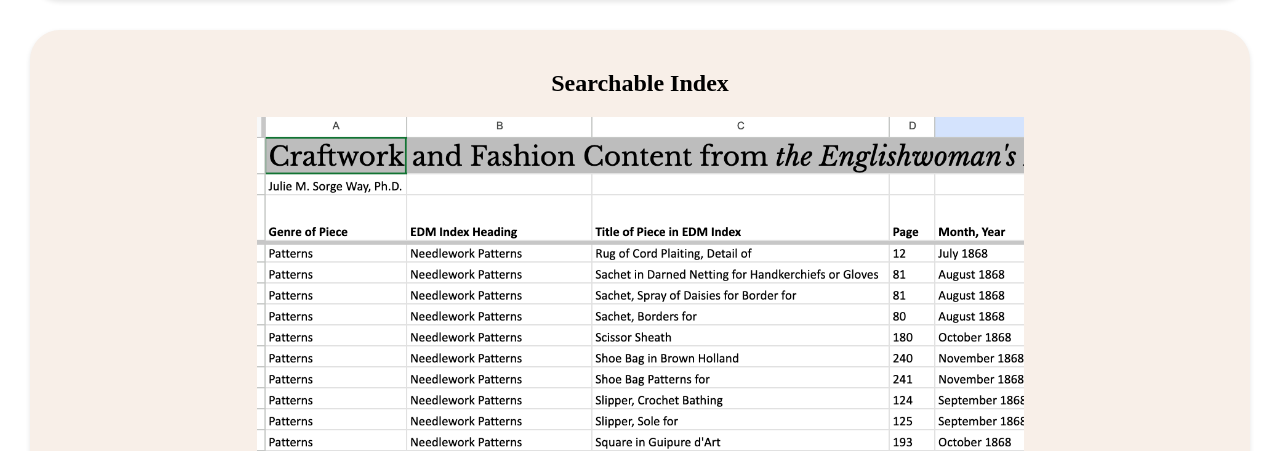
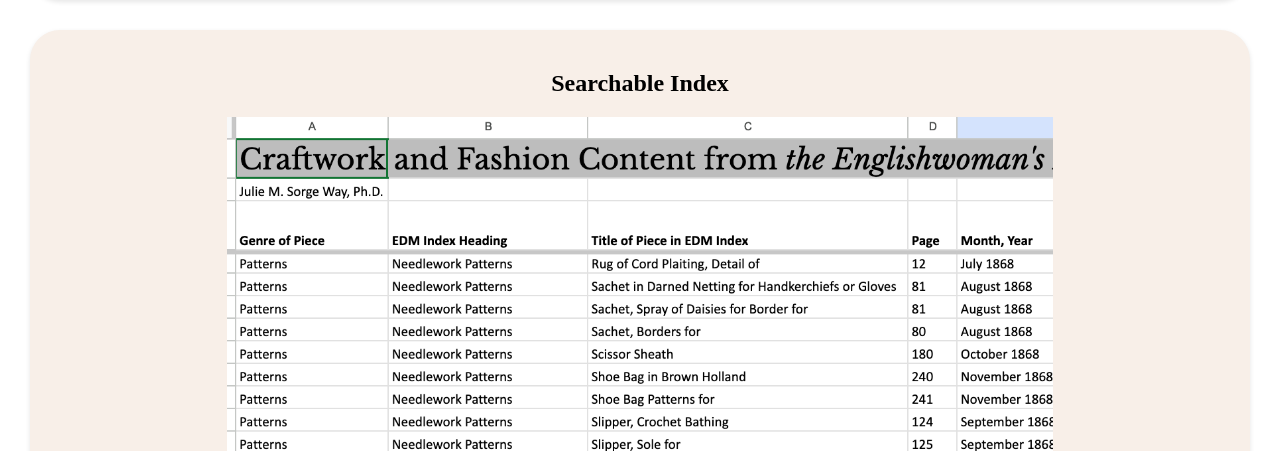
Before and after one commit to jmsw/edm-craftwork, a plain HTML site: page index.html in a window 1280 px wide. Shown: the part 770-1221 px from the top of the page. Drawn offline with Linux system fonts and the light colour scheme.

Commit message:
70% width on spreadsheet image

```diff
--- a/index.html
+++ b/index.html
@@ -77,7 +77,7 @@
 
 <div class="card">
   <h2>Searchable Index</h2><P>
-    <a href="https://docs.google.com/spreadsheets/d/1YZsOp0pYAIA8j91q9xmF4cB385otCOdKQ3io-AoLLM8/edit?usp=sharing" target="_blank" rel="noopener noreferrer"><img src="spreadsheet_screenshot.png" alt="illustration of lines of data in the spreadsheet" width="65%" border: 5px solid #555></a>
+    <a href="https://docs.google.com/spreadsheets/d/1YZsOp0pYAIA8j91q9xmF4cB385otCOdKQ3io-AoLLM8/edit?usp=sharing" target="_blank" rel="noopener noreferrer"><img src="spreadsheet_screenshot.png" alt="illustration of lines of data in the spreadsheet" width="70%" border: 5px solid #555></a>
   </P>
   <p>[  <a href="https://docs.google.com/spreadsheets/d/1YZsOp0pYAIA8j91q9xmF4cB385otCOdKQ3io-AoLLM8/edit?usp=sharing" target="_blank" rel="noopener noreferrer">Index of craftwork material from the <i>EDM</i></a>.  ]<br><br>
   This is a searchable spreadsheet of over 6,000 individual craftwork and fashion items cataloged between 1852 and 1879 with links to open-access digitized copies for each.</p>
```
